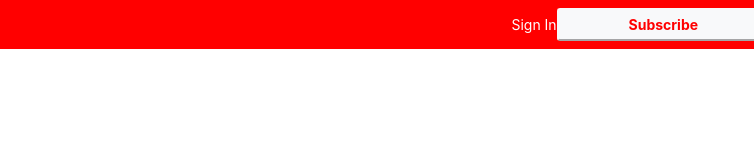
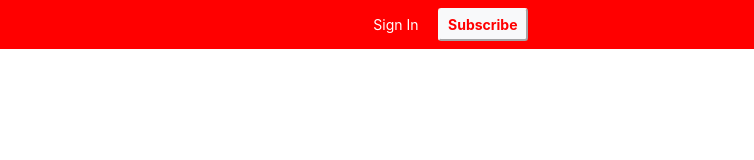
Before and after one commit to stratospherique/newsweek.com-Bootstrap, a plain HTML site: page index.html in a window 1280 px wide. Shown: the full height of the page, 526-1280 px from the left. Drawn offline with nearby package versions, Linux system fonts and the light colour scheme.

Commit message:
position the right most elements inside a div to get more flexibility

```diff
--- a/assets/style.css
+++ b/assets/style.css
@@ -11,6 +11,7 @@
 .subscribe{
 	color:red;
 	font-weight: bold;
+
 }
 
 .site-brand {
--- a/index.html
+++ b/index.html
@@ -23,8 +23,12 @@
 					<img src="assets/Newsweek-Logo.jpg" alt="" class="site-brand">
 				</a>
 
-				<a href="" class="col-2 p-0 text-right col-lg-2"><bold>Sign In</bold></a>
-				<button type="button" class="btn-sm btn-light subscribe col-3 col-lg-2">Subscribe</button>
+                <div class="col-lg-4 justify-content-right">
+                        <a href="" class="col-2 "><bold>Sign In</bold></a>
+                        <button type="button" class="btn-sm btn-light subscribe">Subscribe</button>
+                </div>
+
+
 
 				<button class="navbar-toggler col-1  p-0 d-lg-none" type="button" data-toggle="collapse" data-target="#collapsibleNavbar">
 					<span class="navbar-toggler-icon"></span>
```
